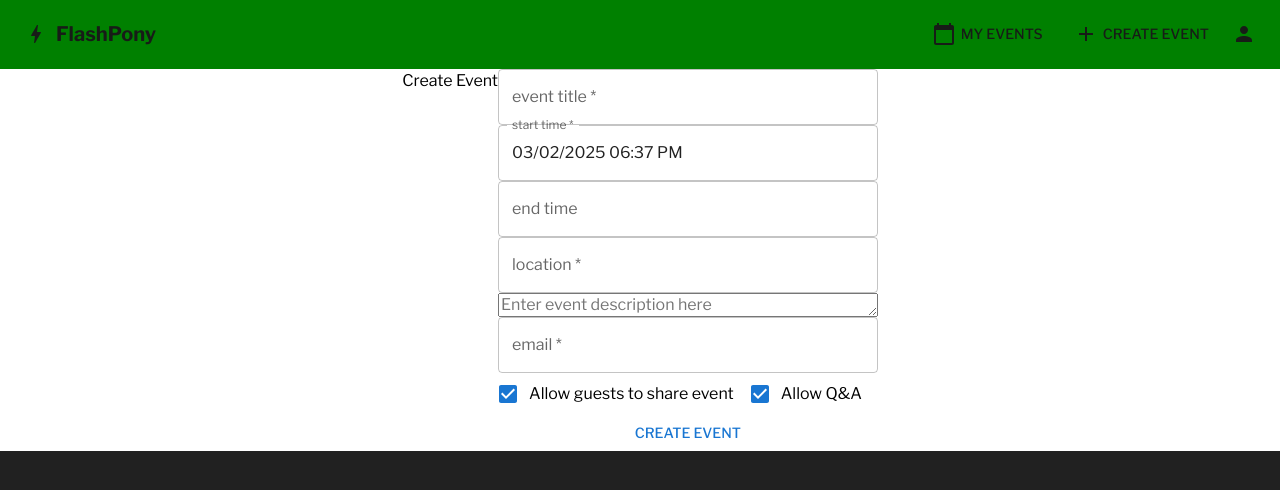
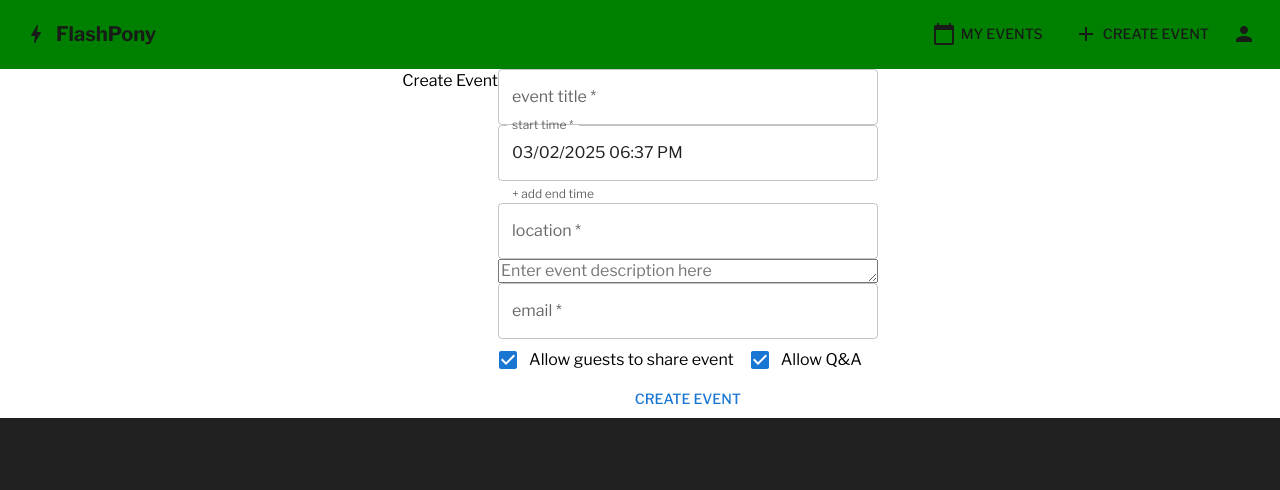
Before and after one commit to kalikokalikova/fp-client, a React (Vite) app: page / in a window 1280 px wide. Shown: the top 490 px of the page. Built offline with nearby package versions, Linux system fonts and the light colour scheme.

Commit message:
allow user to toggle end datetime form option

```diff
--- a/src/pages/CreateEventPage.jsx
+++ b/src/pages/CreateEventPage.jsx
@@ -11,14 +11,16 @@ import {
   Button,
   FormControlLabel,
   Checkbox,
+  FormHelperText,
 } from "@mui/material";
 import api from "../api";
 import { Day_1 } from "../assets/cards";
 
 function CreateEventPage() {
+  const [showEndDateTime, setShowEndDateTime] = useState(false);
   const [formData, setFormData] = useState({
     title: "",
-    startTime: dayjs(),
+    startTime: dayjs().toISOString(),
     endTime: null,
     location: "",
     description: "",
@@ -27,10 +29,18 @@ function CreateEventPage() {
     allowQA: true,
   });
 
+	useEffect(() => {
+		console.log(formData)
+	}, [formData])
+
+	useEffect(() => {
+		if (!showEndDateTime) {
+			setFormData((prev) => ({ ...prev, endTime: null}))
+		}
+	}, [showEndDateTime])
+
   const handleChange = (e) => {
     const { id, value, checked, type } = e.target;
-		console.log(e.target)
-		console.log(formData)
     setFormData({
       ...formData,
       [id]: type === "checkbox" ? checked : value,
@@ -38,13 +48,16 @@ function CreateEventPage() {
   };
 
   const handleDateChange = (id, newValue) => {
-		console.log(dayjs(newValue).toISOString())
     setFormData((prev) => ({ ...prev, [id]: dayjs(newValue).toISOString() }));
   };
 
+	const handleEndDateTimeToggle = (e) => {
+		setShowEndDateTime(!showEndDateTime);
+	}
+
   const handleSubmit = async (e) => {
     e.preventDefault();
-		console.log(formData)
+    console.log(formData);
 
     try {
       const response = await api.post("/api/v1/events", {
@@ -81,12 +94,18 @@ function CreateEventPage() {
             value={dayjs(formData.startTime)}
             onChange={(newValue) => handleDateChange("startTime", newValue)}
           />
-          <MobileDateTimePicker
+          {showEndDateTime ? (
+						<><MobileDateTimePicker
 						id="endTime"
 						label="end time"
 						value={formData.endTime ? dayjs(formData.endTime) : null}
 						onChange={(newValue) => handleDateChange("endTime", newValue)}
 					/>
+					<FormHelperText onClick={handleEndDateTimeToggle}>- remove end time</FormHelperText></>
+
+          ) : (
+						<FormHelperText onClick={handleEndDateTimeToggle}>+ add end time</FormHelperText>
+					)}
 
           <TextField
             id="location"
```
Lines whose indentation alone changed are shown as unchanged.
